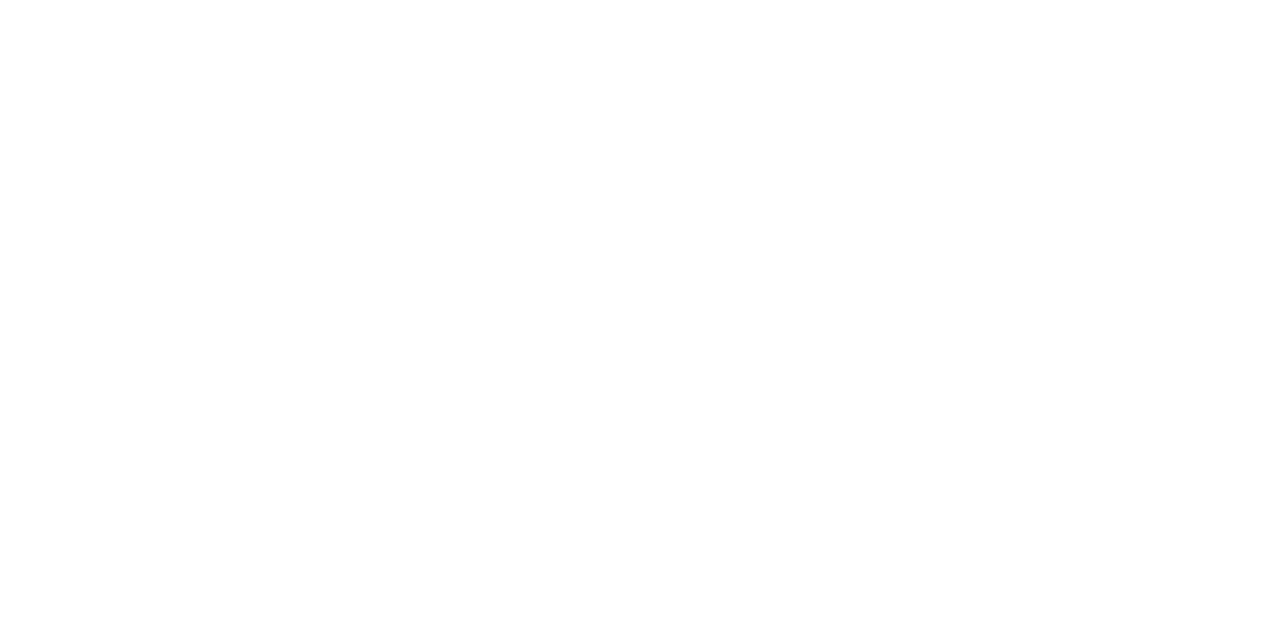
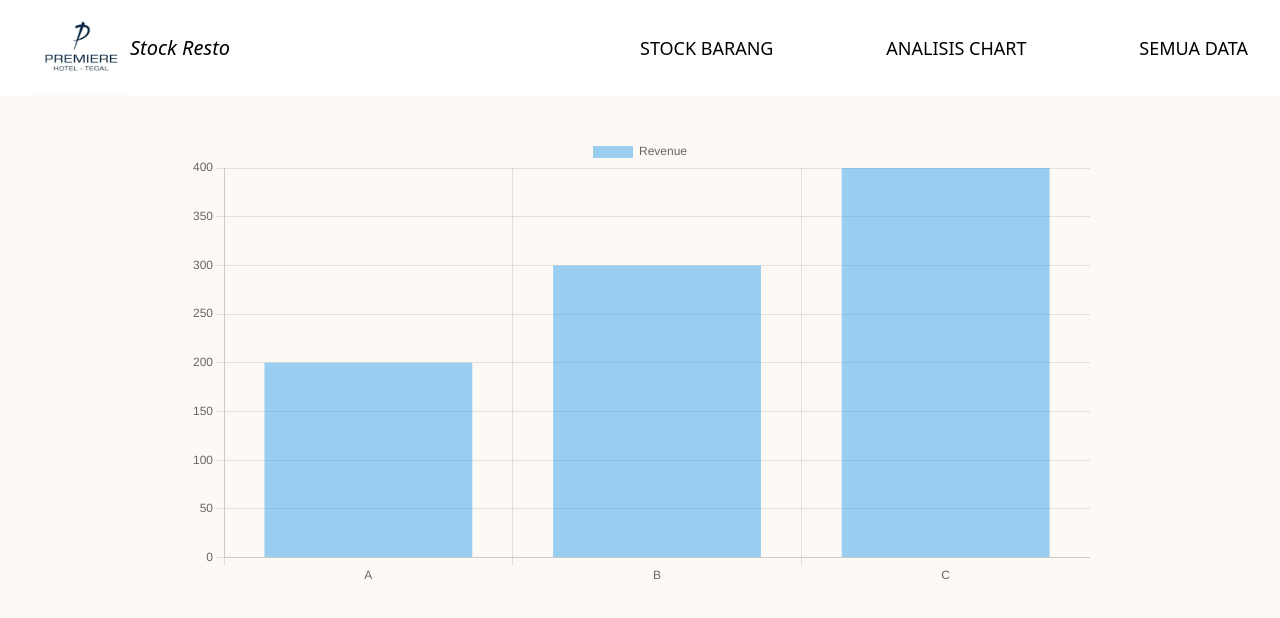
Before and after one commit to Opjasson/Restaurant-Premier, a React (Vite) app in the folder restoPremier/: page /Analisis-chart in a window 1280 px wide. Before the commit this address had no page. Shown: the top 618 px of the page. Built offline with nearby package versions, Linux system fonts and the light colour scheme.

Commit message:
frontend : add bar chart

```diff
--- a/restoPremier/package.json
+++ b/restoPremier/package.json
@@ -13,8 +13,10 @@
     "@hookform/resolvers": "^5.0.1",
     "@tailwindcss/vite": "^4.1.4",
     "axios": "^1.8.4",
+    "chart.js": "^4.4.9",
     "lodash": "^4.17.21",
     "react": "^19.1.0",
+    "react-chartjs-2": "^5.3.0",
     "react-dom": "^19.1.0",
     "react-hook-form": "^7.55.0",
     "react-icons": "^5.5.0",
--- a/restoPremier/src/App.jsx
+++ b/restoPremier/src/App.jsx
@@ -3,6 +3,7 @@
 import AddStock from "./Pages/AddStock";
 import DetailStock from "./Pages/DetailStock";
 import SemuaData from "./Pages/SemuaData";
+import AnalisisChart from "./Pages/AnalisisChart";
 
 function App() {
 
@@ -14,7 +15,7 @@
                     <Route path="/Add-stock" element={< AddStock/>} />
                     <Route path="/Detail-stock/:id" element={< DetailStock/>} />
                     <Route path="/Semua-data" element={< SemuaData/>} />
-                    <Route path="/Stock-akhir" element={< DetailStock/>} />
+                    <Route path="/Analisis-chart" element={< AnalisisChart/>} />
                 </Routes>
             </BrowserRouter>
         </>
--- a/restoPremier/src/Components/Organism/Navbar.jsx
+++ b/restoPremier/src/Components/Organism/Navbar.jsx
@@ -34,7 +34,7 @@
                 </Link>
                 <Link
                     className="lg:text-lg text-sm hover:text-slate-500 hover:underline"
-                    to={"/Barang-keluar"}>
+                    to={"/Analisis-chart"}>
                     ANALISIS CHART
                 </Link>
                 <Link
@@ -61,7 +61,7 @@
                 <li className="mb-10">
                     <Link
                         className="text-lg hover:text-slate-500 hover:underline text-white"
-                        to={"/"}>
+                        to={"/Analisis-chart"}>
                         ANALISIS CHART
                     </Link>
                 </li>
--- /dev/null
+++ b/restoPremier/src/Pages/AnalisisChart.jsx
@@ -0,0 +1,26 @@
+import React from "react";
+import MainLayout from "../Components/Templates/MainLayout";
+import { Chart as ChartJS } from "chart.js/auto";
+import { Bar, Doughnut, Line } from "react-chartjs-2";
+
+const AnalisisChart = () => {
+    return (
+        <MainLayout>
+            <div className="md:w-3/4 mx-auto">
+                <Bar
+                    data={{
+                        labels: ["A", "B", "C"],
+                        datasets: [
+                            {
+                                label: "Revenue",
+                                data: [200, 300, 400]
+                            }
+                        ]
+                     }}
+                />
+            </div>
+        </MainLayout>
+    );
+};
+
+export default AnalisisChart;
```
Also changed, not shown: restoPremier/src/Pages/BarangKeluar.jsx (deleted), 1 other file (tests, documents, lock files or other folders).
